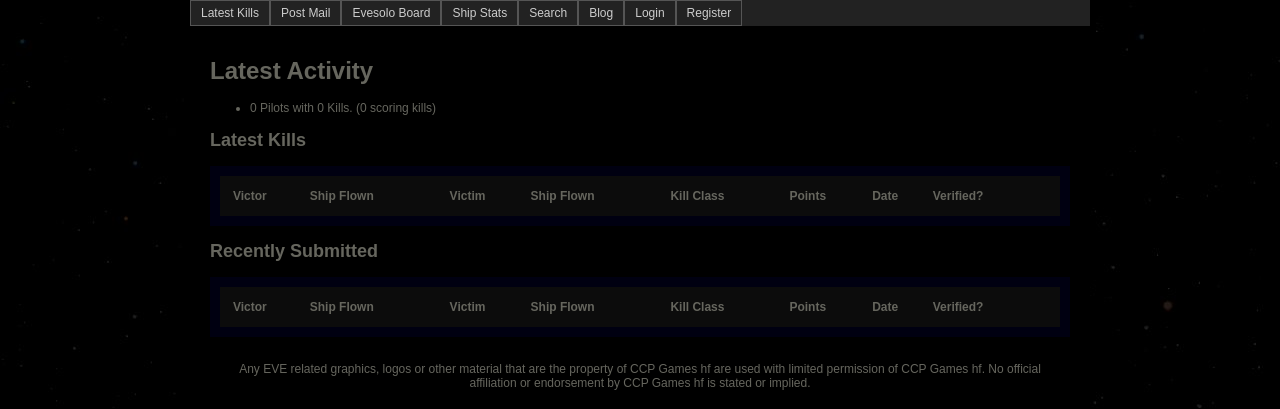
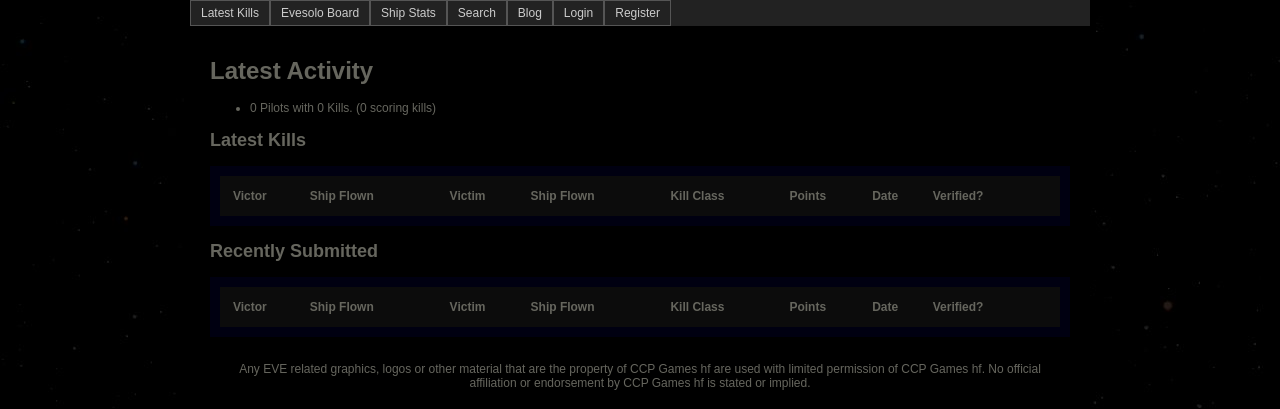
Before and after one commit to mattjwarren/evesolo, a Django app: page / in a window 1280 px wide. Shown: the part 248-657 px from the top of the page. Run offline with Django 3.2, Linux system fonts and the light colour scheme; data that the repository does not hold is empty.

Commit message:
remove post mail

```diff
--- a/templates/evesolo/navbar.html
+++ b/templates/evesolo/navbar.html
@@ -1,6 +1,5 @@
 <ul>
 	<li><a href="/kills/">Latest Kills</a></li>
-	<li><a href="/newmail/">Post Mail</a></li>
 	<li><a href="/leaderboards_summary/">Evesolo Board</a></li>
 	<li><a href="/ship_stats/">Ship Stats</a></li>
 	<li><a href="/search/">Search</a></li>
```
